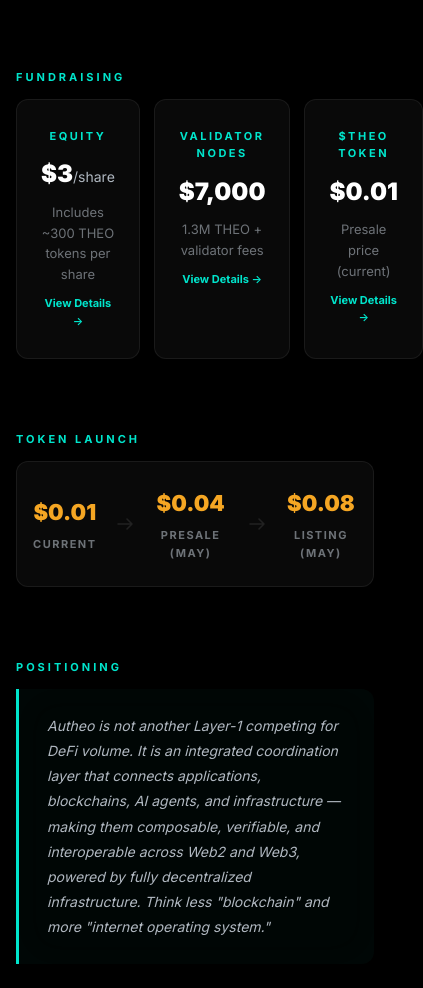
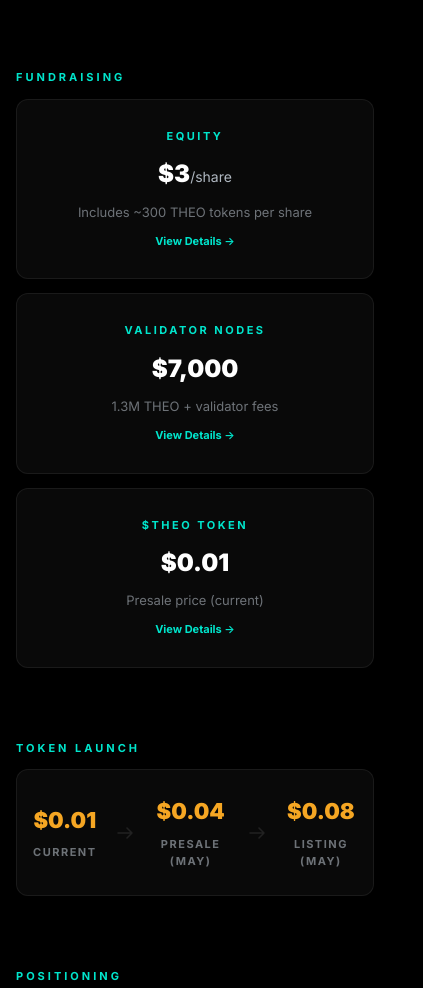
Before and after one commit to gsbayless/autheo-blurb, a website built with Vite: page index.html in a window 390 px wide. Shown: the part 2906-3894 px from the top of the page, 423 px wide, since content can reach past the window. Built offline with nearby package versions, Linux system fonts and the light colour scheme.

Commit message:
Fix fundraising card alignment: consistent centering, responsive mobile stack

```diff
--- a/index.html
+++ b/index.html
@@ -127,24 +127,24 @@
   <section class="section" id="fundraising">
     <div class="container">
       <h3 class="section-label" data-reveal>Fundraising</h3>
-      <div class="fundraise-grid" style="grid-template-columns:1fr 1fr 1fr;">
+      <div class="fundraise-grid">
         <div class="fundraise-card" data-reveal>
           <div class="fundraise-type">Equity</div>
           <div class="fundraise-price">$3<span class="fundraise-unit">/share</span></div>
           <div class="fundraise-detail">Includes ~300 THEO tokens per share</div>
-          <a href="https://autheo-investor-deck.vercel.app/#equity-detail" target="_blank" rel="noopener" style="display:inline-block; margin-top:10px; font-size:11px; color:#00E5CC; text-decoration:none; font-weight:600;">View Details →</a>
+          <a href="https://autheo-investor-deck.vercel.app/#equity-detail" target="_blank" rel="noopener">View Details →</a>
         </div>
         <div class="fundraise-card" data-reveal>
           <div class="fundraise-type">Validator Nodes</div>
           <div class="fundraise-price">$7,000</div>
           <div class="fundraise-detail">1.3M THEO + validator fees</div>
-          <a href="https://autheo-investor-deck.vercel.app/#node-detail" target="_blank" rel="noopener" style="display:inline-block; margin-top:10px; font-size:11px; color:#00E5CC; text-decoration:none; font-weight:600;">View Details →</a>
+          <a href="https://autheo-investor-deck.vercel.app/#node-detail" target="_blank" rel="noopener">View Details →</a>
         </div>
         <div class="fundraise-card" data-reveal>
           <div class="fundraise-type">$THEO Token</div>
           <div class="fundraise-price">$0.01</div>
           <div class="fundraise-detail">Presale price (current)</div>
-          <a href="https://autheo-investor-deck.vercel.app/#token-detail" target="_blank" rel="noopener" style="display:inline-block; margin-top:10px; font-size:11px; color:#00E5CC; text-decoration:none; font-weight:600;">View Details →</a>
+          <a href="https://autheo-investor-deck.vercel.app/#token-detail" target="_blank" rel="noopener">View Details →</a>
         </div>
       </div>
     </div>
--- a/src/style.css
+++ b/src/style.css
@@ -399,7 +399,7 @@ img {
 /* ===== 6. FUNDRAISING ===== */
 .fundraise-grid {
   display: grid;
-  grid-template-columns: repeat(2, 1fr);
+  grid-template-columns: repeat(3, 1fr);
   gap: 14px;
 }
 
@@ -409,8 +409,21 @@ img {
   border-radius: 12px;
   padding: 28px 24px;
   text-align: center;
+  display: flex;
+  flex-direction: column;
+  align-items: center;
   transition: border-color 0.4s ease, transform 0.3s ease, box-shadow 0.4s ease;
   backdrop-filter: blur(8px);
+}
+
+.fundraise-card a {
+  display: block;
+  margin-top: auto;
+  padding-top: 10px;
+  font-size: 11px;
+  color: #00E5CC;
+  text-decoration: none;
+  font-weight: 600;
 }
 
 .fundraise-card:hover {
@@ -795,6 +808,10 @@ img {
     padding: 18px 12px;
   }
 
+  .fundraise-grid {
+    grid-template-columns: 1fr;
+  }
+
   .fundraise-price {
     font-size: 24px;
   }
```
Also changed, not shown: dist/assets/index-HCsY13zZ.js (renamed from dist/assets/index-BWpF36TP.js), dist/assets/index-euH1mgjP.css (added), dist/assets/index-k9YR0wQ0.css (deleted), dist/index.html.
